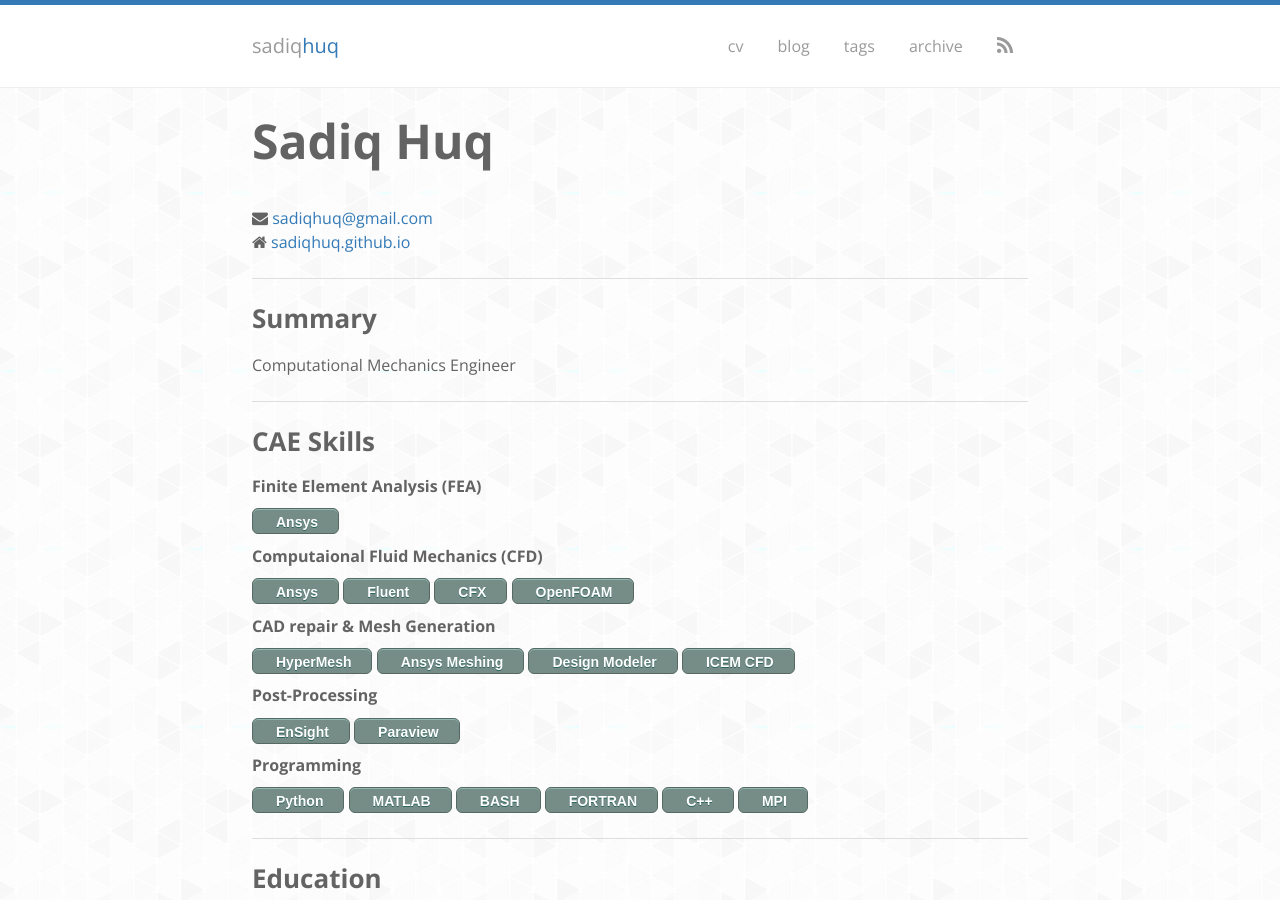
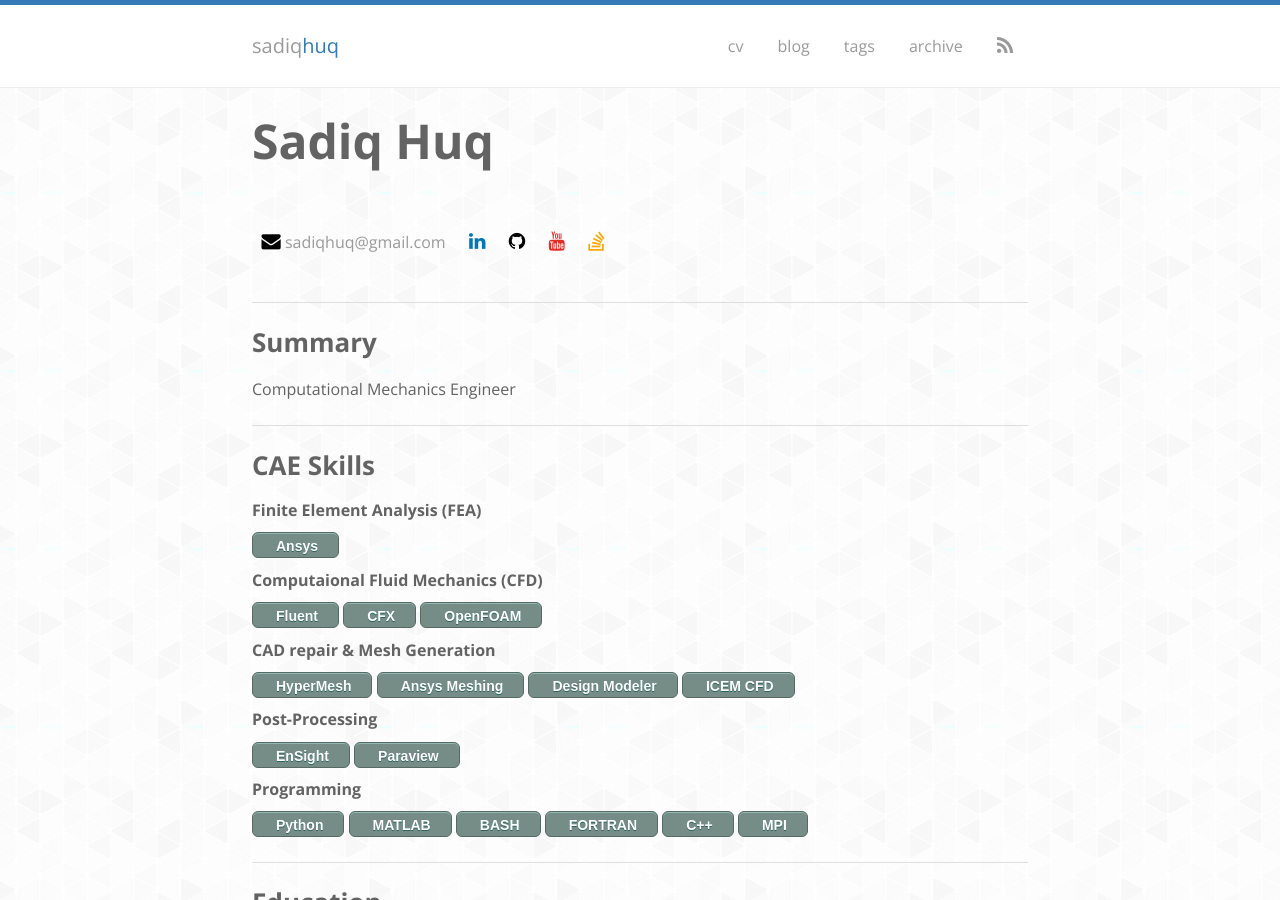
Before and after one commit to sadiqhuq/sadiqhuq.github.io, a Jekyll site: the page built from cv.md, in a window 1280 px wide and 900 px high. Built offline with Jekyll 4.4.1, drawn with Linux system fonts in a browser that asks for light colours; nearby versions of some CDN libraries; some web fonts are replaced.

Commit message:
cv linkedin, stack

```diff
--- a/_config.yml
+++ b/_config.yml
@@ -42,6 +42,7 @@
 # facebook  : http://facebook.com/
   linkedin  : http://linkedin.com/in/sadiqhuq
   youtube   : https://www.youtube.com/user/comflics/videos
+  stackoverflow: http://stackoverflow.com/users/711499/sadiq-huq
 
 # navbar pages
 navbar:
--- a/_data/cv.yml
+++ b/_data/cv.yml
@@ -15,7 +15,6 @@
 #   - name: Abaqus
  - name: Computaional Fluid Mechanics (CFD)
    items:
-    - name: Ansys
     - name: Fluent
     - name: CFX
     - name: OpenFOAM
--- a/_layouts/cv.html
+++ b/_layouts/cv.html
@@ -58,17 +58,19 @@
 
 
 <div class="container">
-        {{ content }}
-    <div>
-        <p align="center"><h1>{{ site.data.cv.name }}</h1></p>
-        <span class="fa fa-envelope"></span><a href="mailto:{{ site.data.cv.email }}"> {{ site.data.cv.email }}</a><br/>
-        <span class="fa fa-home"></span><a href="http://{{ site.data.cv.home }}"> {{ site.data.cv.home }}</a>
-<!--
-        <span class="glyphicon glyphicon-home"></span><a href="http://{{ site.data.cv.home }}"> {{ site.data.cv.home }}</a><br/>
-        <span class="glyphicon glyphicon-envelope"></span><a href="mailto:{{ site.data.cv.email }}"> {{ site.data.cv.email }}</a>
--->
-    </div>
-    <hr/>
+ {{ content }}
+  <div>
+   <h1>{{ site.data.cv.name }}</h1>
+<ul class="social">
+<li><a href="mailto:{{ site.data.cv.email }}"><i class="fa fa-envelope" style="color:black;"></i> {{ site.data.cv.email }}</a></li>
+<li><a href="{{ site.author.linkedin }}" target="_blank"><i class="fa fa-linkedin" style="color:#0077B5;"></i></a></li>
+<li><a href="{{ site.author.github }}" target="_blank"><i class="fa fa-github" style="color:black;"></i></a></li>
+<li><a href="{{ site.author.youtube }}" target="_blank"><i class="fa fa-youtube" style="color:#e52d27;"></i></a></li>
+<li><a href="{{ site.author.stackoverflow }}" target="_blank"><i class="fa fa-stack-overflow" style="color:orange;"></i></a></li>
+</ul>
+  </div>
+
+ <hr/>
 
 
     <h2>Summary</h2>
```
